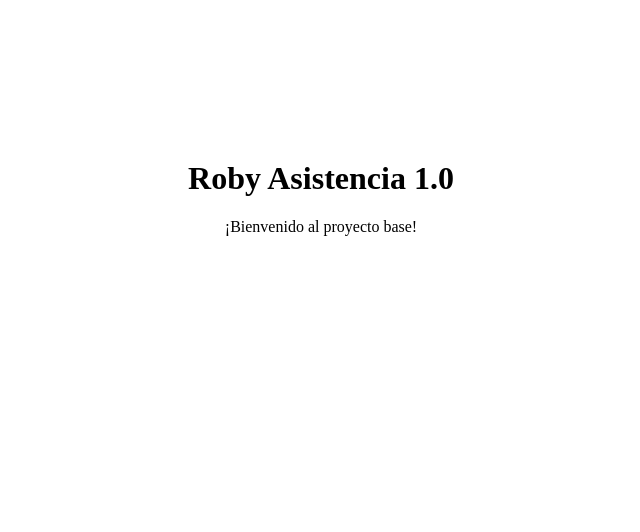
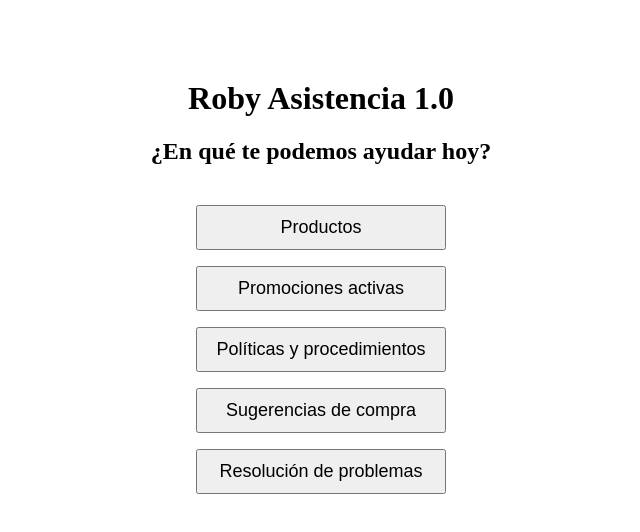
Before and after one commit to emiliogm-mx/roby-asistencia, a React (Create React App) app: page / in a window 1280 px wide. Shown: the top 532 px of the page, without its empty margins (319-959 px from the left). Built offline with nearby package versions, Linux system fonts and the light colour scheme.

Commit message:
Add files via upload

```diff
--- a/src/App.js
+++ b/src/App.js
@@ -1,10 +1,10 @@
 import React from 'react';
+import Home from './Home';
 
 function App() {
   return (
-    <div style={{ textAlign: 'center', marginTop: '20vh' }}>
-      <h1>Roby Asistencia 1.0</h1>
-      <p>¡Bienvenido al proyecto base!</p>
+    <div>
+      <Home />
     </div>
   );
 }
--- /dev/null
+++ b/src/Home.js
@@ -0,0 +1,19 @@
+import React from 'react';
+
+function Home() {
+  return (
+    <div style={{ textAlign: 'center', marginTop: '10vh' }}>
+      <h1>Roby Asistencia 1.0</h1>
+      <h2>¿En qué te podemos ayudar hoy?</h2>
+      <div style={{ marginTop: '5vh', display: 'flex', flexDirection: 'column', alignItems: 'center', gap: '1rem' }}>
+        <button style={{ width: '250px', padding: '10px', fontSize: '18px' }}>Productos</button>
+        <button style={{ width: '250px', padding: '10px', fontSize: '18px' }}>Promociones activas</button>
+        <button style={{ width: '250px', padding: '10px', fontSize: '18px' }}>Políticas y procedimientos</button>
+        <button style={{ width: '250px', padding: '10px', fontSize: '18px' }}>Sugerencias de compra</button>
+        <button style={{ width: '250px', padding: '10px', fontSize: '18px' }}>Resolución de problemas</button>
+      </div>
+    </div>
+  );
+}
+
+export default Home;
```
